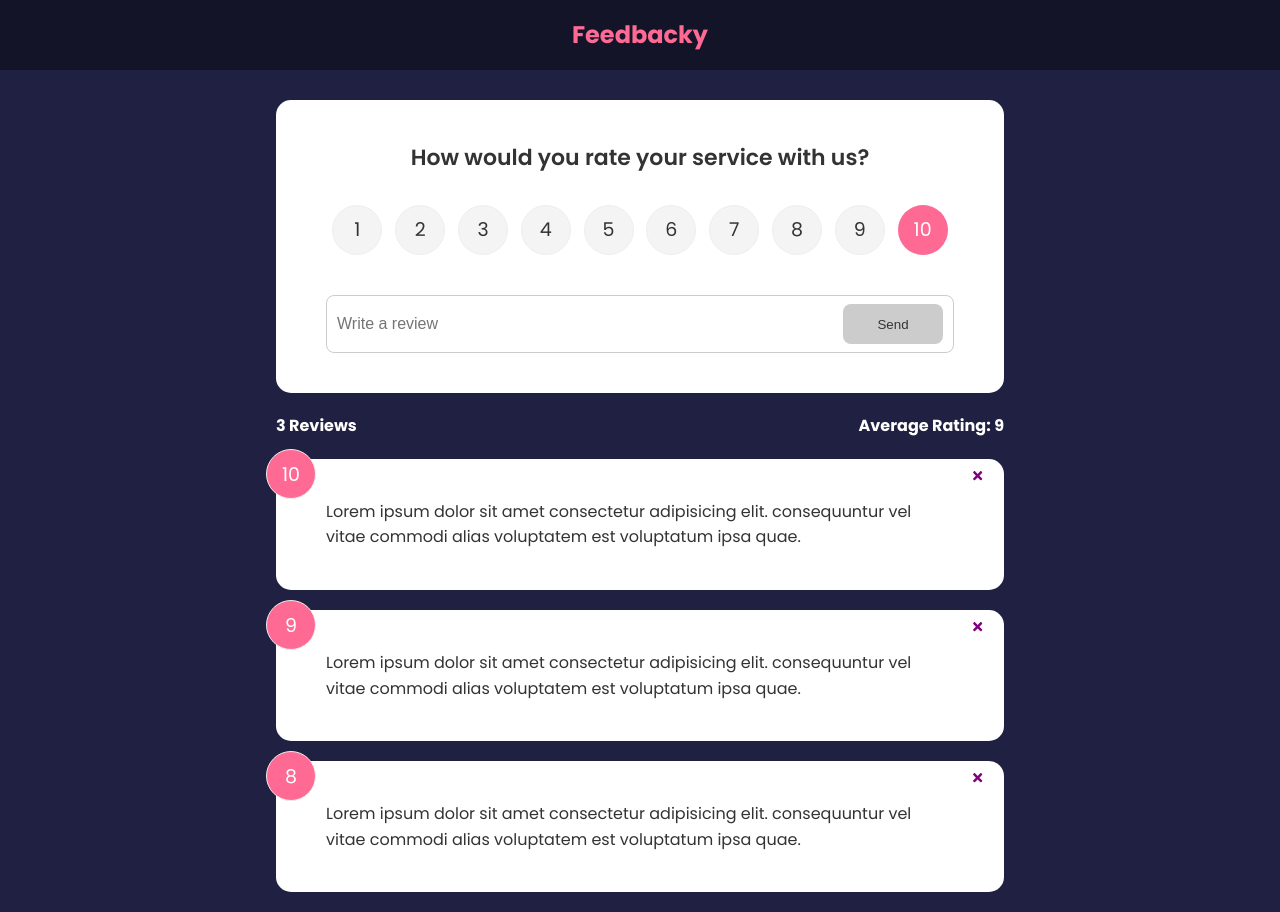
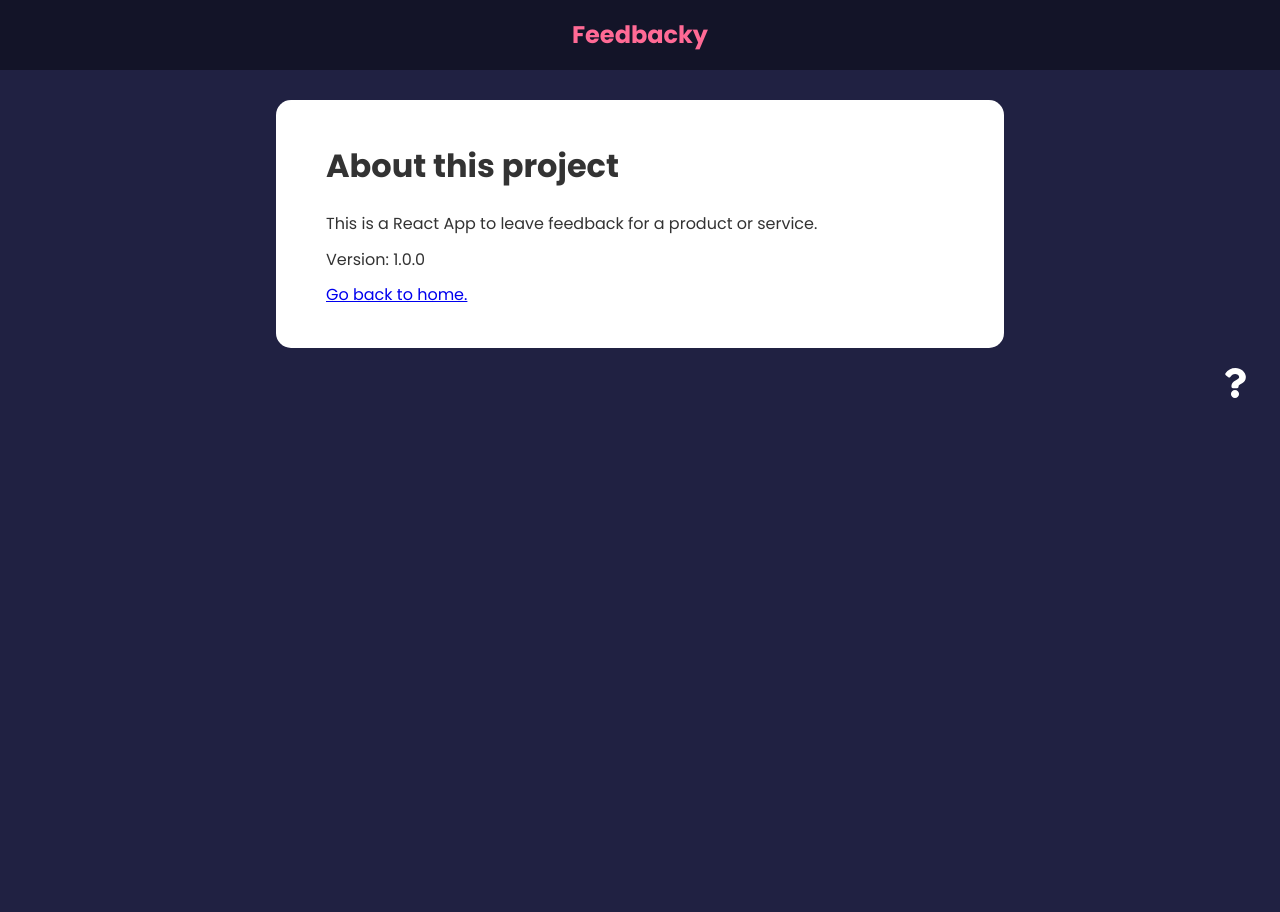
Before and after one commit to JoaoDanielRamos/feedbacky, a React (Vite) app: page /about in a window 1280 px wide. After the commit the page ends 800 px from the top, so only its background shows below. Built offline with nearby package versions, Linux system fonts and the light colour scheme.

Commit message:
added about page, home page and integrated React Router Dom V6 to the project

```diff
--- a/src/App.tsx
+++ b/src/App.tsx
@@ -1,43 +1,24 @@
 // * Modules
-import { useState } from 'react';
-import FeedbackData from './data/FeedbackData';
-import { v4 as uuidv4 } from 'uuid';
+import { BrowserRouter as Router, Route, Routes } from 'react-router-dom';
 
 // * Components
 import Header from './components/Header';
-import FeedbackList from './components/FeedbackList';
-import FeedbackStats from './components/FeedbackStats';
-import FeedbackForm from './components/FeedbackForm';
+import Home from './pages/Home';
+import About from './pages/About';
+import AboutIconLink from './components/AboutIconLink';
 
 export default function App() {
-  // * Application State that contains the feedback data
-  const [feedback, setFeedback] = useState(FeedbackData);
-
-  // * Functionality: Add a new feedback
-  const addFeedback = (newFeedback: {
-    text: string;
-    rating: number;
-    id: any;
-  }) => {
-    newFeedback.id = uuidv4();
-    setFeedback([newFeedback, ...feedback]);
-  };
-
-  // * Functionality: Delete a feedback
-  const deleteFeedback = (id: number) => {
-    if (window.confirm('Are you sure you want to delete this feedback?')) {
-      setFeedback(feedback.filter((item: { id: number }) => item.id !== id));
-    }
-  };
-
   return (
-    <div className='App'>
+    <Router>
       <Header />
       <div className='container'>
-        <FeedbackForm handleAdd={addFeedback} />
-        <FeedbackStats feedback={feedback} />
-        <FeedbackList feedback={feedback} handleDelete={deleteFeedback} />
+        <Routes>
+          <Route path='/' element={<Home />} />
+          <Route path='about' element={<About />} />
+        </Routes>
       </div>
-    </div>
+
+      <AboutIconLink />
+    </Router>
   );
 }
--- /dev/null
+++ b/src/components/AboutIconLink.tsx
@@ -0,0 +1,12 @@
+import { FaQuestion } from 'react-icons/fa';
+import { Link } from 'react-router-dom';
+
+export default function AboutIconLink() {
+  return (
+    <div className='about-link'>
+      <Link to='about'>
+        <FaQuestion size={30} />
+      </Link>
+    </div>
+  );
+}
--- a/src/index.scss
+++ b/src/index.scss
@@ -197,6 +197,7 @@ input:focus {
 .about-link a {
   color: #fff;
   cursor: pointer;
+  margin-right: 30px;
 }
 
 .about-link a:hover {
--- /dev/null
+++ b/src/pages/About.tsx
@@ -0,0 +1,16 @@
+import { Link } from 'react-router-dom';
+import Card from '../components/shared/Card';
+
+export default function About() {
+  return (
+    <Card reverse={false}>
+      <div className='about'>
+        <h1>About this project</h1>
+        <p>This is a React App to leave feedback for a product or service.</p>
+        <p>Version: 1.0.0</p>
+
+        <Link to='/'>Go back to home.</Link>
+      </div>
+    </Card>
+  );
+}
--- /dev/null
+++ b/src/pages/Home.tsx
@@ -0,0 +1,39 @@
+// * Modules
+import { useState } from 'react';
+import FeedbackData from '../data/FeedbackData';
+import { v4 as uuidv4 } from 'uuid';
+
+// * Components
+import FeedbackList from '../components/FeedbackList';
+import FeedbackStats from '../components/FeedbackStats';
+import FeedbackForm from '../components/FeedbackForm';
+
+export default function Home() {
+  // * Application State that contains the feedback data
+  const [feedback, setFeedback] = useState(FeedbackData);
+
+  // * Functionality: Add a new feedback
+  const addFeedback = (newFeedback: {
+    text: string;
+    rating: number;
+    id: any;
+  }) => {
+    newFeedback.id = uuidv4();
+    setFeedback([newFeedback, ...feedback]);
+  };
+
+  // * Functionality: Delete a feedback
+  const deleteFeedback = (id: number) => {
+    if (window.confirm('Are you sure you want to delete this feedback?')) {
+      setFeedback(feedback.filter((item: { id: number }) => item.id !== id));
+    }
+  };
+
+  return (
+    <>
+      <FeedbackForm handleAdd={addFeedback} />
+      <FeedbackStats feedback={feedback} />
+      <FeedbackList feedback={feedback} handleDelete={deleteFeedback} />
+    </>
+  );
+}
```
